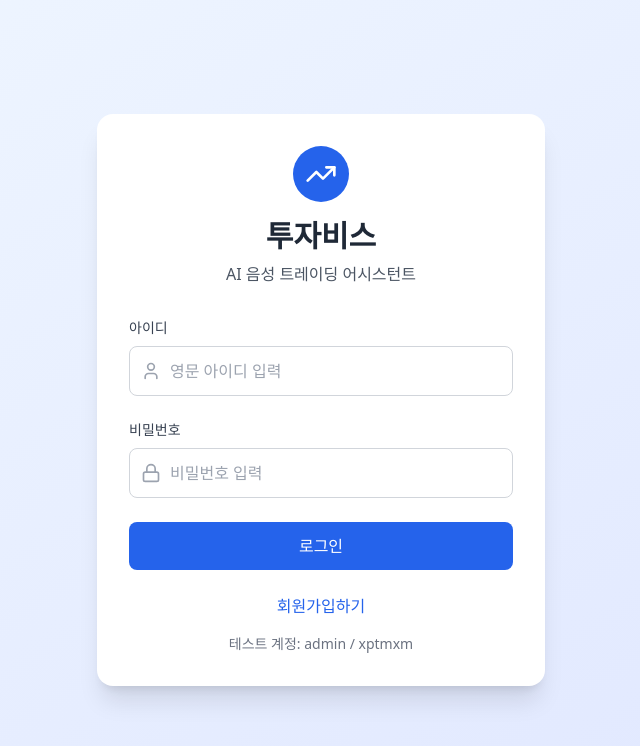
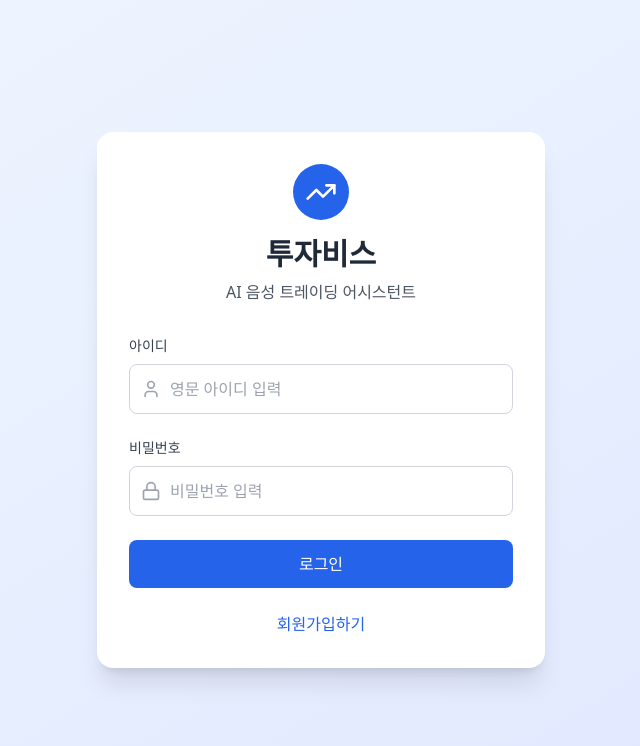
Before and after one commit to kinbanker/tojvs-new, a React (Create React App) app in the folder frontend/: page /login in a window 1280 px wide. Shown: the top 746 px of the page, without its empty margins (319-959 px from the left). Built offline with nearby package versions, Linux system fonts and the light colour scheme; no server answers.

Commit message:
CHANGE test account hidden.

```diff
--- a/frontend/src/components/Login.js
+++ b/frontend/src/components/Login.js
@@ -115,10 +115,6 @@ const Login = ({ onLogin }) => {
             회원가입하기
           </Link>
         </div>
-
-        <div className="mt-4 text-center text-sm text-gray-500">
-          테스트 계정: admin / xptmxm
-        </div>
       </div>
     </div>
   );
```
